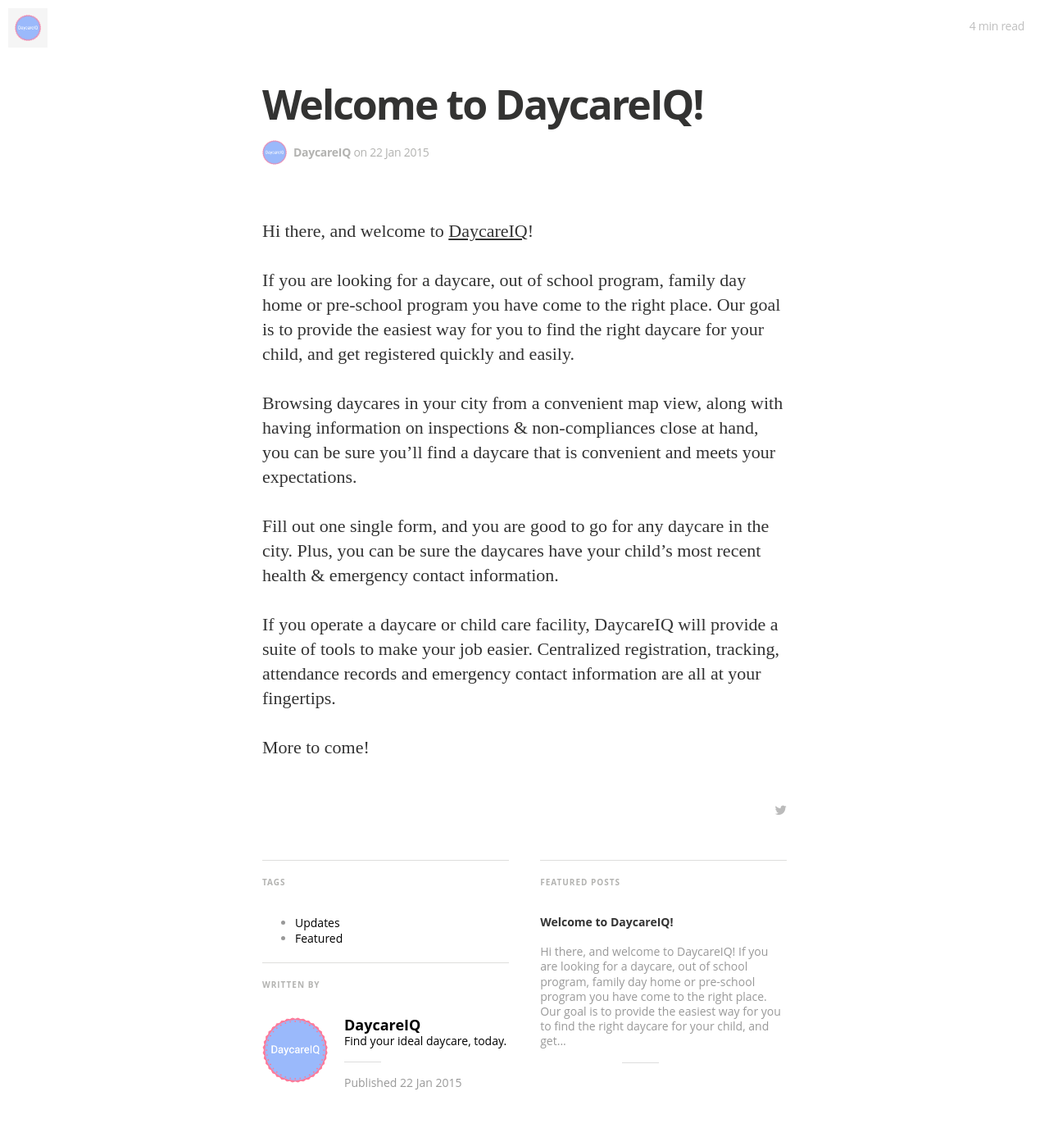
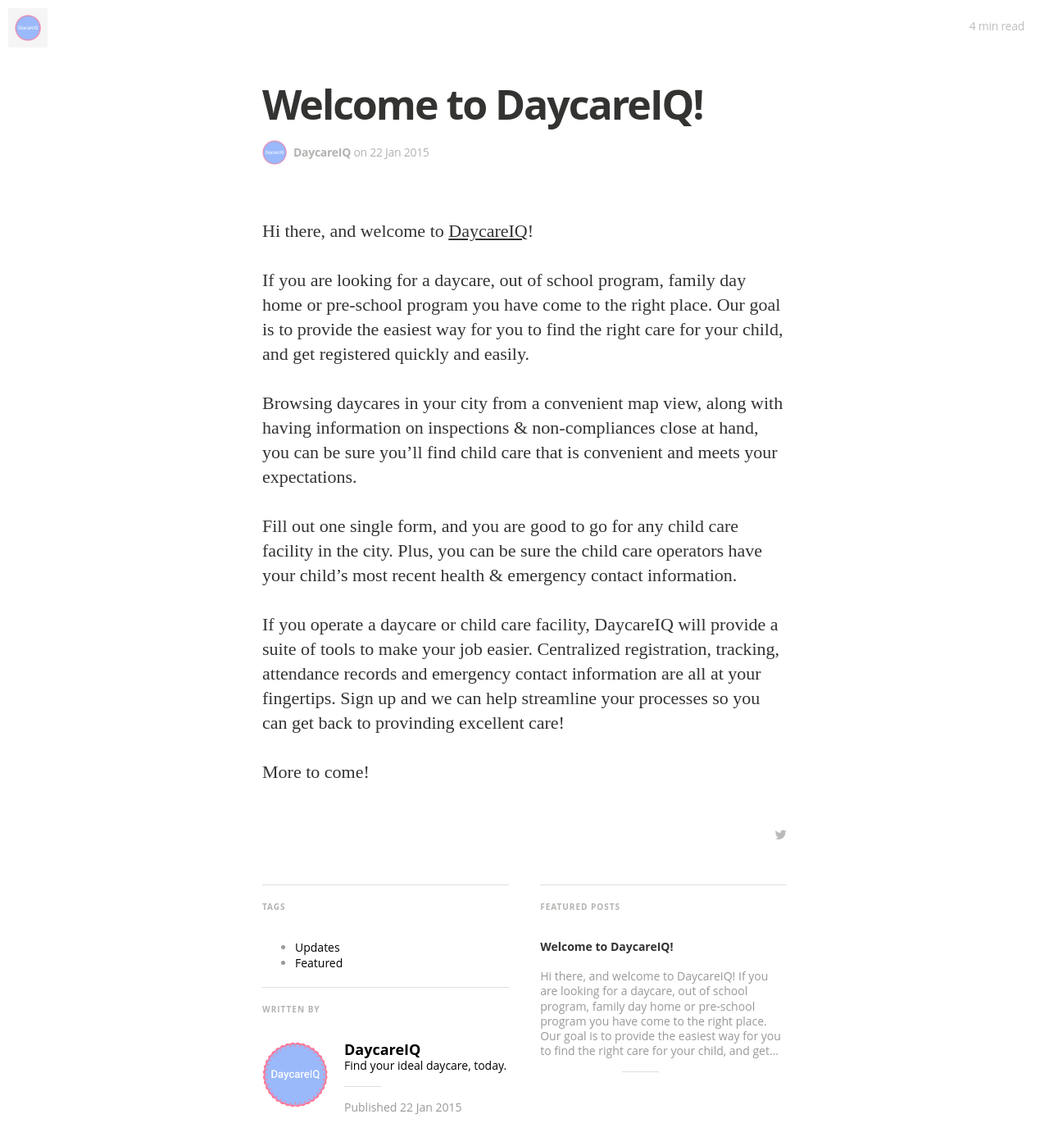
Before and after one commit to DaycareIQ/blog.daycareiq.com, a Jekyll site: the page built from _posts/2015-01-22-welcome-to-daycareiq.md, in a window 1280 px wide and 1400 px high. Shown: the whole window at 82% size. Built offline with Jekyll 4.4.1, drawn with Linux system fonts in a browser that asks for light colours; nearby versions of some CDN libraries; some web fonts are replaced; Markdown is read by kramdown in place of the engine named in the settings.

Commit message:
Updating language - daycare to child care

```diff
--- a/_posts/2015-01-22-welcome-to-daycareiq.md
+++ b/_posts/2015-01-22-welcome-to-daycareiq.md
@@ -9,12 +9,12 @@
 
 Hi there, and welcome to [DaycareIQ](https://www.daycareiq.com)!
 
-If you are looking for a daycare, out of school program, family day home or pre-school program you have come to the right place.  Our goal is to provide the easiest way for you to find the right daycare for your child, and get registered quickly and easily.
+If you are looking for a daycare, out of school program, family day home or pre-school program you have come to the right place.  Our goal is to provide the easiest way for you to find the right care for your child, and get registered quickly and easily.
 
-Browsing daycares in your city from a convenient map view, along with having information on inspections & non-compliances close at hand, you can be sure you'll find a daycare that is convenient and meets your expectations.
+Browsing daycares in your city from a convenient map view, along with having information on inspections & non-compliances close at hand, you can be sure you'll find child care that is convenient and meets your expectations.
 
-Fill out one single form, and you are good to go for any daycare in the city. Plus, you can be sure the daycares have your child's most recent health & emergency contact information.
+Fill out one single form, and you are good to go for any child care facility in the city. Plus, you can be sure the child care operators have your child's most recent health & emergency contact information.
 
-If you operate a daycare or child care facility, DaycareIQ will provide a suite of tools to make your job easier. Centralized registration, tracking, attendance records and emergency contact information are all at your fingertips.
+If you operate a daycare or child care facility, DaycareIQ will provide a suite of tools to make your job easier. Centralized registration, tracking, attendance records and emergency contact information are all at your fingertips.  Sign up and we can help streamline your processes so you can get back to provinding excellent care!
 
 More to come!
```
